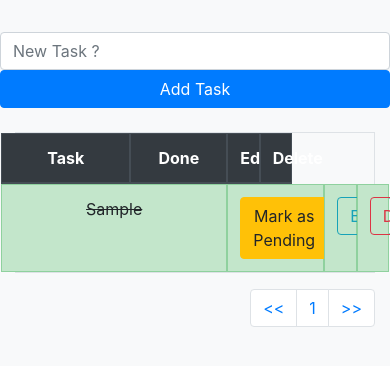
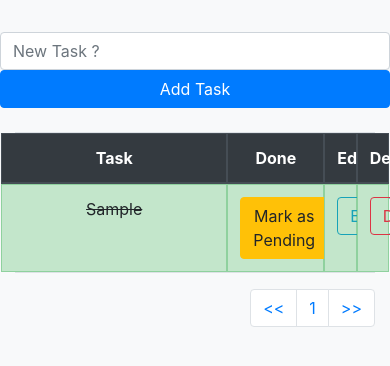
Before and after one commit to vikaspal1704/Taskmate, a Django app: page /todolist/ in a window 390 px wide; the page is wider, and only the part inside the window is pictured. Shown: the part 137-503 px from the top of that part. Run offline with Django 3.2, Linux system fonts and the light colour scheme; a user stored in the database is signed in; tables that the repository leaves empty hold one stand-in row (values such as "Sample post"); some libraries are stand-ins or nearby versions.

Commit message:
Media query

```diff
--- a/todolist_app/templates/todolist.html
+++ b/todolist_app/templates/todolist.html
@@ -5,15 +5,6 @@
 
 {% block content %}
 <style>
-@media only screen and (max-width: 768px) {
-  /* For mobile phones: */
-  [class*="container-"] {
-    width: 100%;
-@media only screen and (max-width: 768px) table{
-    width:100%;
-}
-  }
-
 </style>
     <div class="container">
         </br>
@@ -38,7 +29,7 @@
             <table class="table table-bordered" >
                 <thead class="thead-dark" >
                     <tr align=center class="row">
-                        <th class="col-4">Task</th>
+                        <th class="col-7">Task</th>
                         <th class="col-3">Done</th>
                         <th class="col-1">Edit</th>
                         <th class="col-1">Delete</th>
```
